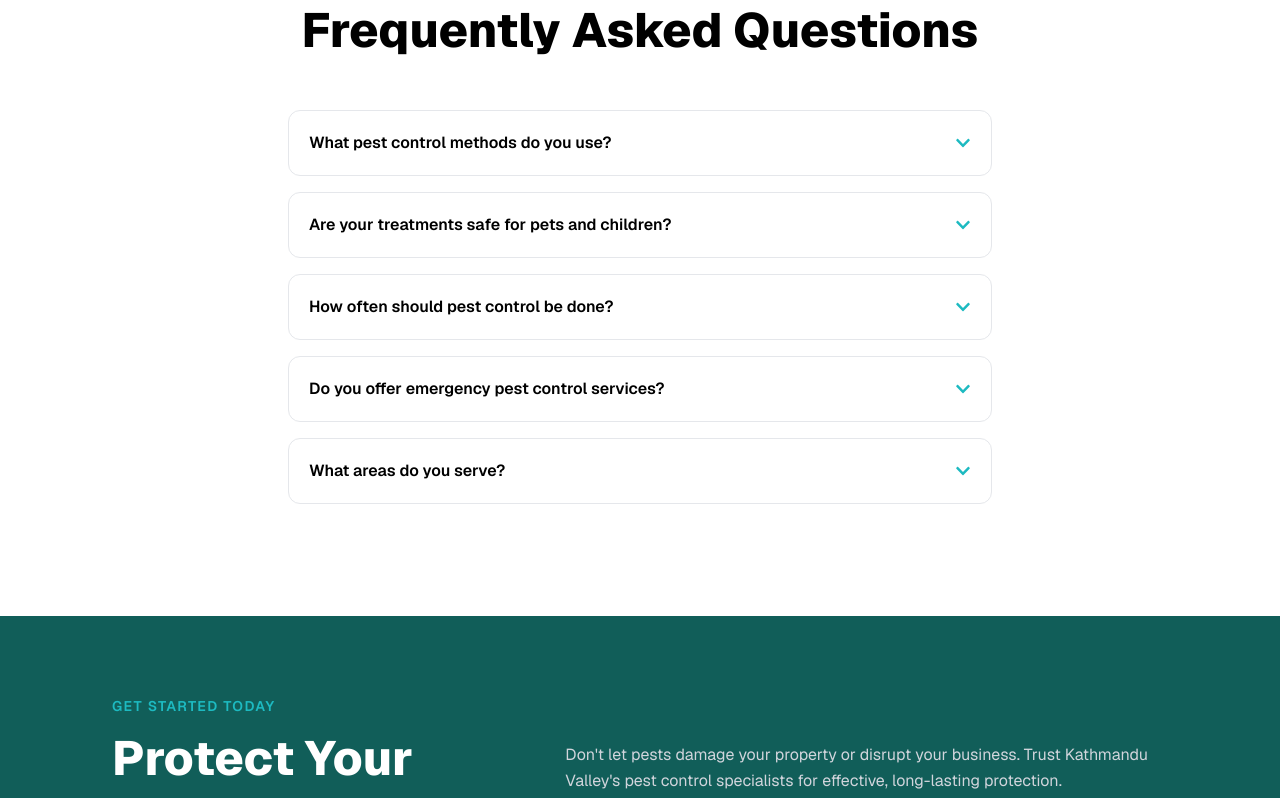
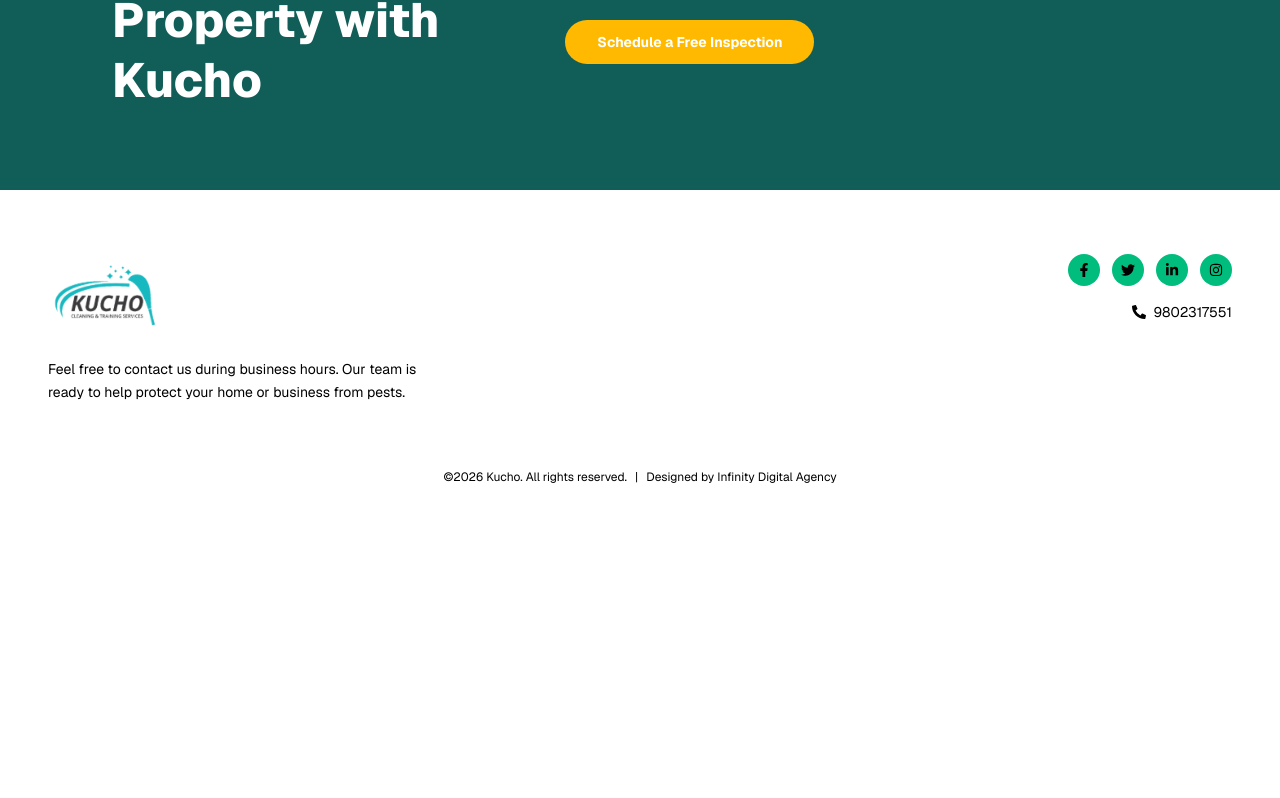
Before and after one commit to AbhishekInfinityDev/kucho-landing, a Next.js app: page / in a window 1280 px wide. Shown: the part 7488-8286 px from the top of the page. After the commit the page ends 7997 px from the top, so only its background shows below. Built offline with nearby package versions, Linux system fonts and the light colour scheme.

Commit message:
feat/added content

```diff
--- a/app/page.tsx
+++ b/app/page.tsx
@@ -673,7 +673,7 @@ export default function Home() {
       </section>
 
       {/* Team */}
-      <section className="max-w-7xl mx-auto px-6 sm:px-8 lg:px-12 py-20 md:py-28">
+      {/* <section className="max-w-7xl mx-auto px-6 sm:px-8 lg:px-12 py-20 md:py-28">
         <div className="text-center mb-14">
           <p className="text-sm font-semibold uppercase tracking-widest mb-2">
             Our Team
@@ -708,7 +708,7 @@ export default function Home() {
             </div>
           ))}
         </div>
-      </section>
+      </section> */}
 
       {/* Testimonials */}
       <section id="testimonials" className="bg-kucho-forest py-20 md:py-28">
@@ -815,17 +815,17 @@ export default function Home() {
       </section>
 
       {/* Footer */}
-      <footer className="bg-kucho-forest pt-16 pb-6">
+      <footer className="bg-white pt-16 pb-6">
         <div className="max-w-7xl mx-auto px-6 sm:px-8 lg:px-12">
           <div className="flex flex-col md:flex-row gap-10 md:gap-20">
             <div className="md:w-1/2">
               <a
                 href="#"
-                className="text-3xl font-extrabold text-white flex items-center gap-1 mb-6"
+                className="text-3xl font-extrabold text-black flex items-center gap-1 mb-6"
               >
-                <span className="text-emerald-500">KU</span>CHO
+                <img src="/logo.png" alt="Kucho" className="h-20 w-auto" />
               </a>
-              <p className="text-white text-sm leading-relaxed max-w-sm">
+              <p className="text-black text-sm leading-relaxed max-w-sm">
                 Feel free to contact us during business hours. Our team is ready
                 to help protect your home or business from pests.
               </p>
@@ -837,19 +837,19 @@ export default function Home() {
                     <a
                       key={i}
                       href="#"
-                      className="w-8 h-8 rounded-full bg-emerald-500 flex items-center justify-center text-white text-sm hover:bg-amber-400 transition-colors"
+                      className="w-8 h-8 rounded-full bg-emerald-500 flex items-center justify-center text-black text-sm hover:bg-amber-400 transition-colors"
                     >
                       <Icon />
                     </a>
                   ),
                 )}
               </div>
-              <p className="flex items-center gap-2 text-white text-sm">
+              <p className="flex items-center gap-2 text-black text-sm">
                 <FaPhoneAlt className="text-black" /> 9802317551
               </p>
             </div>
           </div>
-          <div className="border-t border-white/30 mt-10 pt-6 flex flex-col sm:flex-row gap-2 justify-center text-center text-xs text-white">
+          <div className="border-t border-white/30 mt-10 pt-6 flex flex-col sm:flex-row gap-2 justify-center text-center text-xs text-black">
             <p>&copy;2026 Kucho. All rights reserved.</p>
             <p className="hidden sm:block">|</p>
             <p>Designed by Infinity Digital Agency</p>
```
